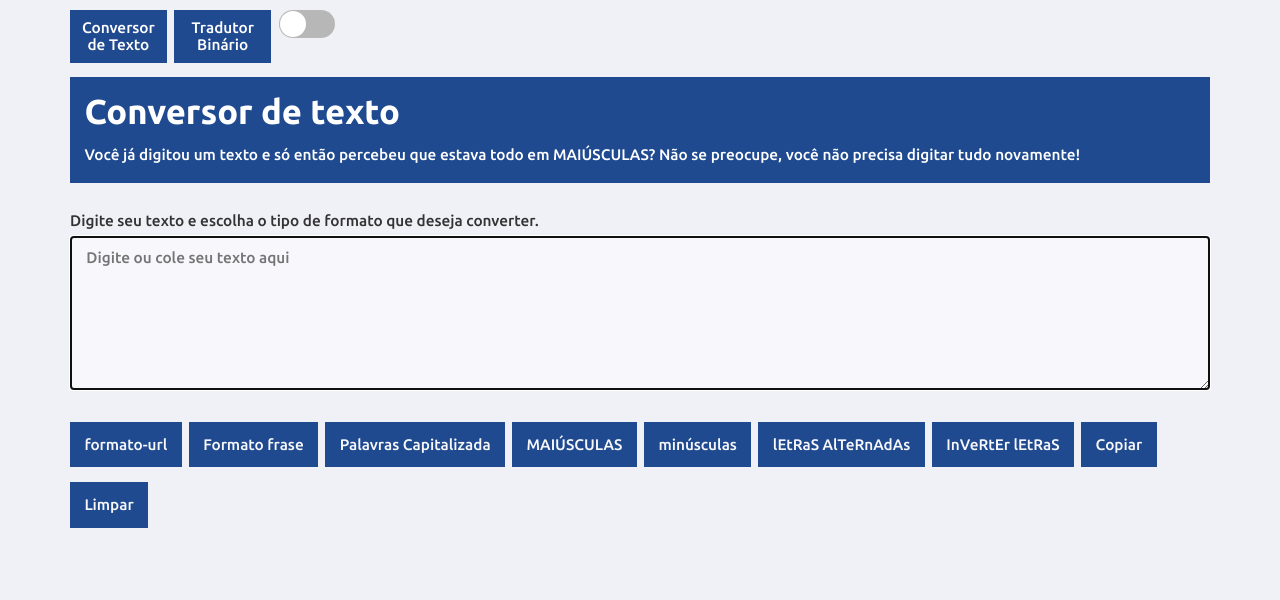
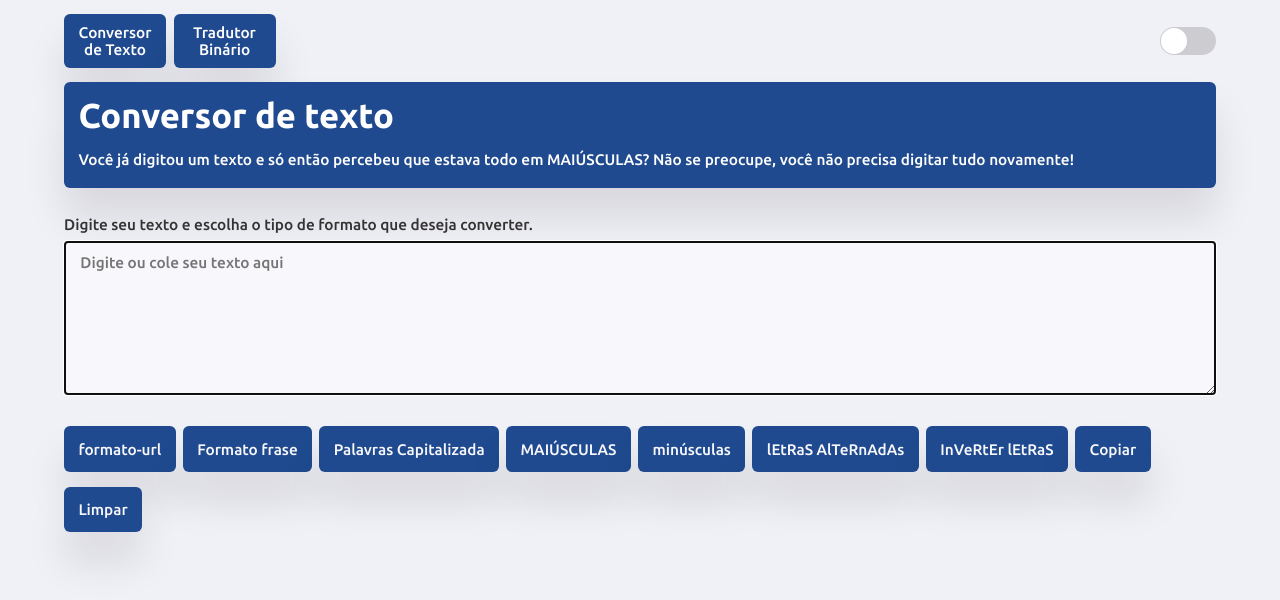
Before and after one commit to Robson16/converttext-app, a React (Create React App) app: page / in a window 1280 px wide. Shown: the top 600 px of the page. Built offline with nearby package versions, Linux system fonts and the light colour scheme.

Commit message:
Theme colors adjustments

```diff
--- a/src/components/Button/styles.ts
+++ b/src/components/Button/styles.ts
@@ -5,9 +5,10 @@ export const Container = styled.button`
   margin: 0 0.75rem 1.5rem 0;
   padding: 1.5rem;
   border: none;
-  border-radius: 0;
+  border-radius: 6px;
   color: ${props => props.theme.colors.buttonText};
   background: ${props => props.theme.colors.primary};
+  box-shadow: 0px 30px 40px rgba(0, 0, 0, 0.1);
 
   &:hover,
   &:focus {
--- a/src/components/Header/styles.ts
+++ b/src/components/Header/styles.ts
@@ -6,7 +6,9 @@ export const Container = styled.header`
   flex-direction: column;
   margin: 0 0 3rem;
   padding: 1.5rem;
+  border-radius: 6px;
   background-color: ${props => props.theme.colors.primary};
+  box-shadow: 0px 30px 40px rgba(0, 0, 0, 0.1);
 
   h1 {
     font-weight: 700;
--- a/src/components/Navbar/index.tsx
+++ b/src/components/Navbar/index.tsx
@@ -3,7 +3,7 @@ import React, { useContext } from 'react';
 import Switch from 'react-switch';
 import { ThemeContext } from 'styled-components';
 import { AppContext } from '../../context/AppContext';
-import { Container, NavLink } from './styles';
+import { Container, NavGrid, NavLink } from './styles';
 
 const Navbar: React.FC = () => {
   const { toggleTheme } = useContext(AppContext);
@@ -11,16 +11,17 @@ const Navbar: React.FC = () => {
 
   return (
     <Container>
-      <NavLink to="/">Conversor de Texto</NavLink>
-      <NavLink to="/binary-translator">Tradutor Binário</NavLink>
-
+      <NavGrid>
+        <NavLink to="/">Conversor de Texto</NavLink>
+        <NavLink to="/binary-translator">Tradutor Binário</NavLink>
+      </NavGrid>
       <Switch
         onChange={toggleTheme}
         checked={title === 'dark'}
         checkedIcon={false}
         uncheckedIcon={false}
         onColor={colors.primary}
-        offColor={shade(0.1, colors.textComplement)}
+        offColor={shade(0.15, colors.background)}
       />
     </Container>
   );
--- a/src/components/Navbar/styles.ts
+++ b/src/components/Navbar/styles.ts
@@ -3,12 +3,18 @@ import { Link } from 'react-router-dom';
 import styled from 'styled-components';
 
 export const Container = styled.div`
+  display: flex;
+  align-items: center;
+  grid-gap: 0.8rem;
+  padding: 1.5rem 0;
+`;
+
+export const NavGrid = styled.div`
   display: grid;
   grid-template-columns: repeat(auto-fill, minmax(95px, 1fr));
   grid-gap: 0.8rem;
-  width: 100%;
-  padding-bottom: 1.5rem;
-  background-color: ${props => props.theme.colors.background};
+  align-items: center;
+  flex: 1;
 `;
 
 export const NavLink = styled(Link)`
@@ -17,7 +23,9 @@ export const NavLink = styled(Link)`
   text-align: center;
   text-decoration: none;
   color: ${props => props.theme.colors.textInPrimary};
+  border-radius: 6px;
   background-color: ${props => props.theme.colors.primary};
+  box-shadow: 0px 30px 40px rgba(0, 0, 0, 0.1);
 
   &:hover {
     text-decoration: none;
--- a/src/components/Textarea/styles.ts
+++ b/src/components/Textarea/styles.ts
@@ -1,3 +1,4 @@
+import { shade } from 'polished';
 import styled from 'styled-components';
 
 export const Container = styled.div`
@@ -9,15 +10,17 @@ export const Container = styled.div`
   }
 
   textarea {
+    margin-top: 0.8rem;
+    padding: 1.2rem 1.6rem;
     width: 100%;
     height: 16rem;
     min-height: 15rem;
-    margin-top: 0.8rem;
-    border-radius: 0;
+    font-size: 1.6rem;
+    color: ${props => props.theme.colors.inputText};
+    border-radius: 3px;
     background: ${props => props.theme.colors.inputBackground};
-    border: 1px solid ${props => props.theme.colors.lineInWhite};
+    border: 1px solid
+      ${props => shade(0.25, props.theme.colors.inputBackground)};
     resize: vertical;
-    padding: 1.2rem 1.6rem;
-    font-size: 1.6rem;
   }
 `;
--- a/src/pages/BinaryTranslator/styles.ts
+++ b/src/pages/BinaryTranslator/styles.ts
@@ -1,8 +1,6 @@
 import styled from 'styled-components';
 
 export const Container = styled.div`
-  width: 100%;
-
   form {
     display: grid;
     grid-template-columns: 1fr;
--- a/src/pages/ConvertText/styles.ts
+++ b/src/pages/ConvertText/styles.ts
@@ -1,8 +1,6 @@
 import styled from 'styled-components';
 
-export const Container = styled.div`
-  width: 100%;
-`;
+export const Container = styled.div``;
 
 export const Actions = styled.div`
   display: flex;
--- a/src/styles/global.ts
+++ b/src/styles/global.ts
@@ -39,13 +39,8 @@ export default createGlobalStyle`
   }
 
   #root {
-    display: flex;
-    flex-direction: column;
-    align-items: center;
+    margin: 0 auto;
     width: 90vw;
-    max-width: 1140px;
-    margin: 0 auto;
-    padding-top: 1rem;
 
     @media (min-width: 700px) {
       font-size: 62.5%;
--- a/src/styles/themes/dark.ts
+++ b/src/styles/themes/dark.ts
@@ -2,20 +2,15 @@ const theme = {
   title: 'dark',
 
   colors: {
-    background: '#3A3335',
-    primary: '#1f4a8f',
-    primaryLighter: '#507dc7',
-    primaryLight: '#3a67b0',
+    background: '#30363D',
+    primary: '#3C444D',
     titleInPrimary: '#ffffff',
     textInPrimary: '#ffffff',
-    textTitle: '#333333',
-    textComplement: '#cccccc',
-    textBase: '#fff',
-    lineInWhite: '#e6e6f0',
+    textTitle: '#ffffff',
+    textBase: '#ffffff',
+    inputText: '#747D88',
     inputBackground: '#f8f8fc',
     buttonText: '#f8f8fc',
-    boxBase: '#ffffff',
-    boxFooter: '#fafafc',
   },
 };
 
--- a/src/styles/themes/light.ts
+++ b/src/styles/themes/light.ts
@@ -4,18 +4,13 @@ const theme = {
   colors: {
     background: '#f0f0f7',
     primary: '#1f4a8f',
-    primaryLighter: '#507dc7',
-    primaryLight: '#3a67b0',
     titleInPrimary: '#ffffff',
     textInPrimary: '#ffffff',
     textTitle: '#333333',
-    textComplement: '#cccccc',
     textBase: '#333333',
-    lineInWhite: '#e6e6f0',
+    inputText: '#747D88',
     inputBackground: '#f8f8fc',
     buttonText: '#f8f8fc',
-    boxBase: '#ffffff',
-    boxFooter: '#fafafc',
   },
 };
 
```
